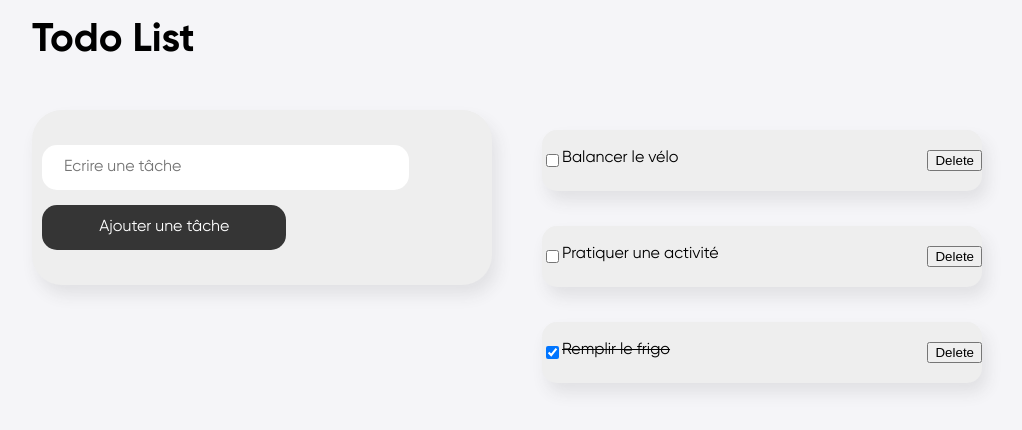
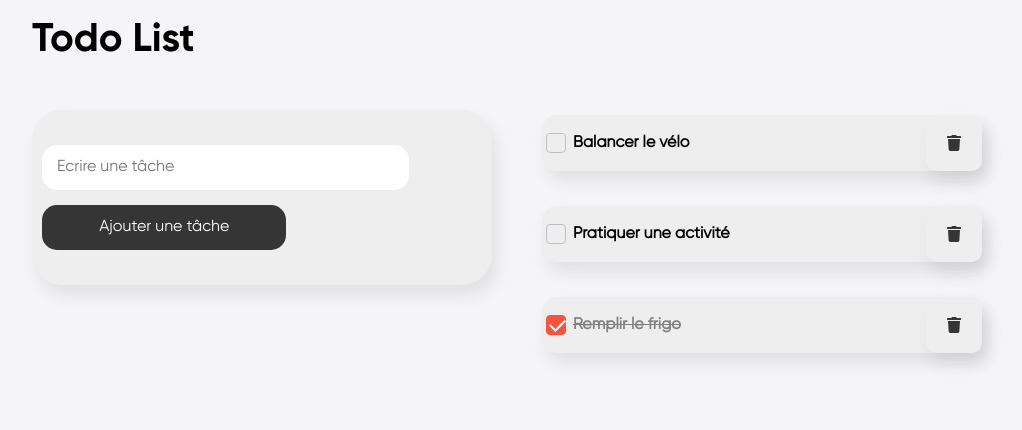
Before and after one commit to DavidNabet/react-todo-list, a React (Create React App) app: page / in a window 1280 px wide. Shown: the top 430 px of the page, without its empty margins (128-1150 px from the left). Built offline with nearby package versions, Linux system fonts and the light colour scheme.

Commit message:
redesign todos

```diff
--- a/package.json
+++ b/package.json
@@ -6,6 +6,9 @@
     "@chakra-ui/react": "^1.6.0",
     "@emotion/react": "^11",
     "@emotion/styled": "^11",
+    "@fortawesome/fontawesome-svg-core": "^1.2.35",
+    "@fortawesome/free-solid-svg-icons": "^5.15.3",
+    "@fortawesome/react-fontawesome": "^0.1.14",
     "@testing-library/jest-dom": "^5.11.4",
     "@testing-library/react": "^11.1.0",
     "@testing-library/user-event": "^12.1.10",
--- a/src/App.css
+++ b/src/App.css
@@ -1,4 +1,5 @@
 @import url("./assets/fonts/fonts.css");
+@import url("./checkbox.css");
 * {
     box-sizing: border-box;
 }
@@ -9,7 +10,8 @@
     --blue: #4299e1;
     --orange: #f6ad55;
     --black-border: #353535;
-    --red: #eb514f;
+    --red: #f6543e;
+    --box-shadow: 5px 10px 16px 0 rgb(57 57 57 / 10%);
 }
 
 html,
@@ -70,7 +72,7 @@ header {
     background-color: var(--gray);
     border-radius: 30px;
     height: 100%;
-    box-shadow: 5px 10px 16px 0 rgb(57 57 57 / 10%);
+    box-shadow: var(--box-shadow);
 }
 
 .container_form form {
@@ -89,16 +91,30 @@ header {
     border-radius: 1.5rem;
     border: none;
     width: calc(100% / 1.2);
+    outline: none;
+}
+
+.container_form input {
+    padding-left: 1.5rem;
+}
+
+.container_form input:focus {
+    box-shadow: 0 0 0 0.05em #fff, 0 0 0.15em 0.1em var(--blue);
 }
 
 .container_form button {
     width: calc(100% / 1.8);
     background-color: var(--black-border);
     color: #fff;
+    cursor: pointer;
 }
 
-.container_form input::placeholder {
-    padding-left: 2rem;
+.container_form input.is-invalid {
+    border: 1px solid var(--red);
+}
+
+.container_form button:hover {
+    opacity: 0.8;
 }
 
 
@@ -107,12 +123,60 @@ header {
 .todos_wrapper {
     margin-bottom: 3.5rem;
     display: flex;
+    align-items: center;
     border-radius: 15px;
     background-color: var(--gray);
-    padding: 2rem 0;
+    /* padding: 2rem 0; */
     box-shadow: 5px 10px 16px 0 rgb(57 57 57 / 10%);
 }
 
-.todos_wrapper span {
+.todos_wrapper:first-child {
+    margin-top: -1.5rem;
+}
+
+.todos_wrapper label {
     flex: 1;
 }
+
+.todos_wrapper .on-trash {
+    width: 5.6rem;
+    height: 5.6rem;
+    border-radius: 1rem;
+    cursor: pointer;
+    /* border: 1px solid; */
+    text-decoration: none;
+    background-color: var(--gray);
+    color: var(--black-border);
+    display: flex;
+    align-items: center;
+    justify-content: center;
+    box-shadow: var(--box-shadow);
+    position: relative;
+    z-index: 1;
+    transition: background-color 800ms ease-in, color 1s ease-in;
+}
+
+.todos_wrapper .on-trash::before {
+    content: "";
+    z-index: -1;
+    position: absolute;
+    cursor: pointer;
+    top: 0;
+    bottom: 0;
+    left: 0;
+    right: 0;
+    background-color: var(--red);
+    transform-origin: center right;
+    transform: scaleX(0);
+    transition: transform 1s ease-in-out;
+}
+
+.todos_wrapper .on-trash:hover {
+    color: white;
+}
+
+.todos_wrapper .on-trash:hover::before {
+    transform-origin: center left;
+    transform: scaleX(1);
+    cursor: pointer;
+}
--- a/src/App.js
+++ b/src/App.js
@@ -1,14 +1,17 @@
 import { useState } from "react";
+import { library } from "@fortawesome/fontawesome-svg-core";
+import { faTrash, faTrashAlt } from "@fortawesome/free-solid-svg-icons";
 import Header from "./components/Header";
 import Form from "./components/Form";
+import Todo from "./components/Todo";
 import "./App.css";
-import Todo from "./components/Todo";
+library.add(faTrash, faTrashAlt);
 
 function App() {
 	const [todos, setTodos] = useState([
-		{ id: 0, name: "Balancer le vélo", status: false },
-		{ id: 1, name: "Pratiquer une activité", status: false },
-		{ id: 2, name: "Remplir le frigo", status: true },
+		{ name: "Balancer le vélo", status: false },
+		{ name: "Pratiquer une activité", status: false },
+		{ name: "Remplir le frigo", status: true },
 	]);
 
 	const [todoInput, setTodoInput] = useState("");
@@ -17,9 +20,13 @@ function App() {
 	const handleSubmit = (e) => {
 		e.preventDefault();
 		const newTasks = TASK;
-		newTasks.push({ name: todoInput, status: false });
-		setTodos(newTasks);
-		setTodoInput("");
+		if (!todoInput) {
+			alert("Renseignez une tâche !");
+		} else {
+			newTasks.push({ name: todoInput, status: false });
+			setTodos(newTasks);
+			setTodoInput("");
+		}
 	};
 
 	return (
@@ -36,7 +43,13 @@ function App() {
 				<div className="container_todos">
 					{todos.map((todo, i) => {
 						return (
-							<Todo key={i} setTodos={setTodos} copyTask={TASK} todo={todo} />
+							<Todo
+								key={i}
+								id={i}
+								setTodos={setTodos}
+								copyTask={TASK}
+								todo={todo}
+							/>
 						);
 					})}
 				</div>
--- /dev/null
+++ b/src/checkbox.css
@@ -0,0 +1,55 @@
+input[type="checkbox"] {
+    position: relative;
+    width: 1.5em;
+    height: 1.5em;
+    color: #363839;
+    border: 1px solid #bdc1c6;
+    border-radius: 4px;
+    -webkit-appearance: none;
+    -moz-appearance: none;
+    appearance: none;
+    outline: 0;
+    cursor: pointer;
+    transition: background 175ms cubic-bezier(0.1, 0.1, 0.25, 1);
+}
+
+input[type="checkbox"]::before {
+    position: absolute;
+    content: "";
+    display: block;
+    top: 0;
+    left: 6px;
+    width: 7px;
+    height: 13px;
+    border-style: solid;
+    border-color: #fff;
+    border-width: 0 2px 2px 0;
+    transform: rotate(45deg);
+    opacity: 0;
+}
+
+input[type="checkbox"]:checked {
+    color: #fff;
+    border-color: var(--red);
+    background: var(--red);
+}
+
+input[type="checkbox"]:checked::before {
+    opacity: 1;
+}
+
+input[type="checkbox"]:checked~label::before {
+    -webkit-clip-path: polygon(0 0, 100% 0, 100% 100%, 0 100%);
+    clip-path: polygon(0 0, 100% 0, 100% 100%, 0 100%);
+}
+
+label {
+    position: relative;
+    cursor: pointer;
+    font-weight: 600;
+    padding: 0 0.25em 0;
+    -webkit-user-select: none;
+    -moz-user-select: none;
+    -ms-user-select: none;
+    user-select: none;
+}
--- a/src/components/Form.js
+++ b/src/components/Form.js
@@ -9,7 +9,9 @@ const Form = ({ onSubmitForm, todoInput, setTodoInput }) => {
 				value={todoInput}
 				onChange={(e) => setTodoInput(e.target.value)}
 			/>
-			<button>Ajouter une tâche</button>
+			<button style={{ cursor: !todoInput ? "no-drop" : "pointer" }}>
+				Ajouter une tâche
+			</button>
 		</form>
 	);
 };
--- a/src/components/Todo.js
+++ b/src/components/Todo.js
@@ -1,15 +1,15 @@
 import React from "react";
-
-const Todo = ({ todo, setTodos, copyTask }) => {
+import { FontAwesomeIcon } from "@fortawesome/react-fontawesome";
+const Todo = ({ todo, setTodos, copyTask, id }) => {
 	const handleCheck = () => {
 		const newTodos = copyTask;
-    newTodos[todo.id].status = !newTodos[todo.id].status;
+		newTodos[id].status = !newTodos[id].status;
 		setTodos(newTodos);
 	};
 
 	const handleRemove = () => {
 		const remove = copyTask;
-    remove.splice(todo.id, 1);
+		remove.splice(id, 1);
 		setTodos(remove);
 	};
 
@@ -17,17 +17,23 @@ const Todo = ({ todo, setTodos, copyTask }) => {
 		<div className="todos_wrapper">
 			<input
 				type="checkbox"
+				name="todo"
+				id="todo"
 				defaultChecked={todo.status}
 				onClick={handleCheck}
 			/>
-      <span
+			<label
+				htmlFor="todo"
 				style={{
 					textDecoration: todo.status ? "line-through" : "none",
+					color: todo.status ? "grey" : "inherit",
 				}}
 			>
 				{todo.name}
+			</label>
+			<span className="on-trash" onClick={handleRemove}>
+				<FontAwesomeIcon icon="trash" />
 			</span>
-      <button onClick={handleRemove}>Delete</button>
 		</div>
 	);
 };
```
Also changed, not shown: 1 other file (tests, documents, lock files or other folders). Lines whose indentation alone changed are shown as unchanged.
